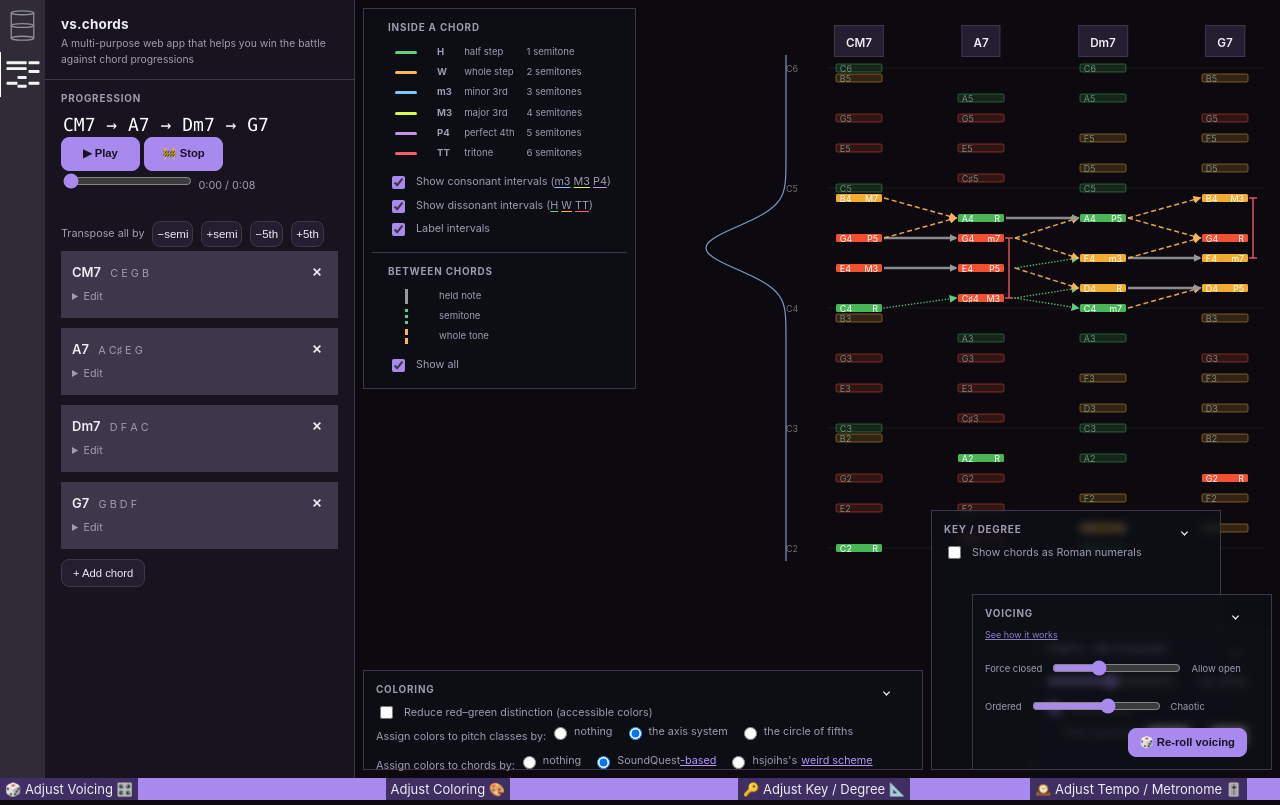
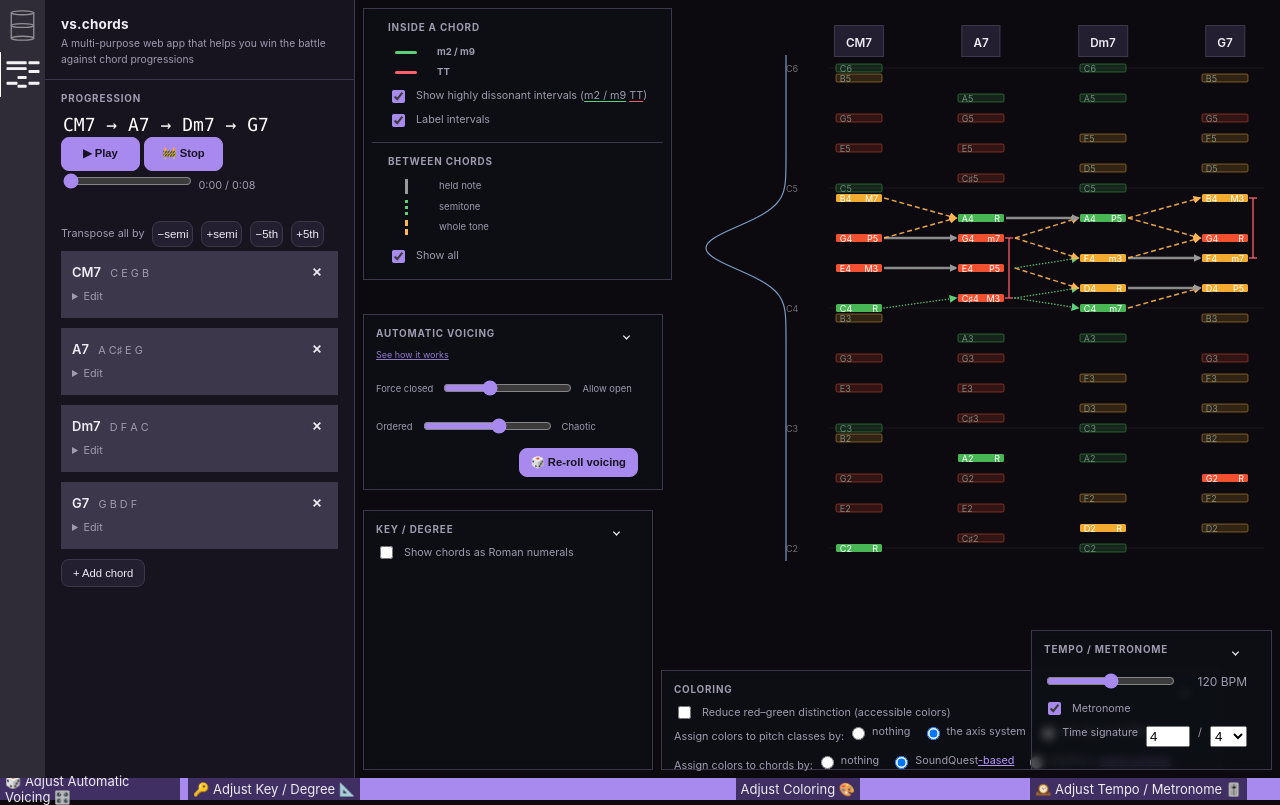
Before and after one commit to hsjoihs/vs-chords, a website with bundled scripts: page piano-roll.html in a window 1280 px wide. Built offline with nearby package versions, Linux system fonts and the light colour scheme.

Commit message:
Also adjust the CSS

```diff
--- a/lower-boxes.css
+++ b/lower-boxes.css
@@ -56,12 +56,12 @@ button.hide:hover {
  **************************/
 
 #toggle-box-of-tonnetz-and-coloring {
-    right: 770px;
+    right: 420px;
 }
 
 #tonnetz-and-coloring {
     position: absolute;
-    left: var(--box-spacing);
+    left: calc(var(--box-spacing) * 2 + 290px);
     bottom: calc(var(--bottom-bar-height) + var(--box-spacing));
     width: 560px;
     height: 260px;
@@ -211,12 +211,12 @@ button.hide:hover {
  *****************/
 
 #toggle-box-of-key-degree {
-    right: 370px;
+    right: 920px;
 }
 
 #key-degree {
     position: absolute;
-    left: calc(var(--box-spacing) * 2 + 560px);
+    left: var(--box-spacing);
     bottom: calc(var(--bottom-bar-height) + var(--box-spacing));
     width: 290px;
     height: 260px;
--- a/piano-roll.html
+++ b/piano-roll.html
@@ -43,11 +43,15 @@
 #tonic-group-control .tonic-shift:hover { border-color: var(--accent); }
 #tonic-group-control .tonic-group { color: var(--txt); min-width: 84px; text-align: center; }
 /* the Voicing panel (Boltzmann sampler controls), an overlay lower box */
-#voicing { position: absolute; right: var(--box-spacing); bottom: calc(var(--bottom-bar-height) + var(--box-spacing)); width: 300px; }
+#voicing { position: absolute; left: var(--box-spacing); bottom: calc(var(--bottom-bar-height) + var(--box-spacing) + 280px); width: 300px; }
 #voicing .spechint { margin: 2px 0 6px; }
 /* the currently-sounding chord: a translucent overlay tints the background (via
    an inset box-shadow, so a colored chord-name keeps its scheme hue underneath) */
 .chip.playing, #axis-system .child-box.playing { box-shadow: inset 0 0 0 999px rgba(90, 150, 255, 0.45); }
+
+#toggle-box-of-voicing {
+    right: 1100px;
+}
 </style>
 <body>
 <div id="app">
@@ -156,7 +160,7 @@
     <div id="voicing" class="overlay-box lower-box">
       <div class="block">
         <div class="title-and-hiding">
-          <h2>Voicing</h2>
+          <h2>Automatic Voicing</h2>
           <button class="hide" title="Hide"><img src="image/icons/hide.svg" width="10.8" height="9" /></button>
         </div>
         <div class="spechint"><a href="explain-boltzmann.html" target="_blank">See how it works</a></div>
@@ -186,15 +190,11 @@
         <h2>Inside a chord</h2>
         <div class="legend">
           <table class="intervals">
-            <tr><td><i style="border-color:var(--semitone)"></i></td><td><b>H</b></td><td>half step</td><td>1 semitone</td></tr>
-            <tr><td><i style="border-color:var(--whole)"></i></td><td><b>W</b></td><td>whole step</td><td>2 semitones</td></tr>
-            <tr><td><i style="border-color:var(--minor3rd)"></i></td><td><b>m3</b></td><td>minor 3rd</td><td>3 semitones</td></tr>
-            <tr><td><i style="border-color:var(--major3rd)"></i></td><td><b>M3</b></td><td>major 3rd</td><td>4 semitones</td></tr>
-            <tr><td><i style="border-color:var(--p4p5)"></i></td><td><b>P4</b></td><td>perfect 4th</td><td>5 semitones</td></tr>
-            <tr><td><i style="border-color:var(--tritone)"></i></td><td><b>TT</b></td><td>tritone</td><td>6 semitones</td></tr>
+            <tr><td><i style="border-color:var(--semitone)"></i></td><td><b>m2 / m9</b></td></tr>
+            <tr><td><i style="border-color:var(--tritone)"></i></td><td><b>TT</b></td></tr>
           </table>
-          <div class="toggle"><input type="checkbox" id="tConsonant" checked><label for="tConsonant">Show consonant intervals (<span style="text-decoration: var(--minor3rd) underline; text-underline-offset: 0.2em;">m3</span> <span style="text-decoration: var(--major3rd) underline; text-underline-offset: 0.2em;">M3</span> <span style="text-decoration: var(--p4p5) underline; text-underline-offset: 0.2em;">P4</span>)</label></div>
-          <div class="toggle"><input type="checkbox" id="tDissonant" checked><label for="tDissonant">Show dissonant intervals (<span style="text-decoration: var(--semitone) underline; text-underline-offset: 0.2em;">H</span> <span style="text-decoration: var(--whole) underline; text-underline-offset: 0.2em;">W</span> <span style="text-decoration: var(--tritone) underline; text-underline-offset: 0.2em;">TT</span>)</label></div>
+          <div class="toggle" style="display: none;"><input type="checkbox" id="tConsonant" checked><label for="tConsonant">Show consonant intervals (<span style="text-decoration: var(--minor3rd) underline; text-underline-offset: 0.2em;">m3</span> <span style="text-decoration: var(--major3rd) underline; text-underline-offset: 0.2em;">M3</span> <span style="text-decoration: var(--p4p5) underline; text-underline-offset: 0.2em;">P4</span>)</label></div>
+          <div class="toggle"><input type="checkbox" id="tDissonant" checked><label for="tDissonant">Show highly dissonant intervals (<span style="text-decoration: var(--semitone) underline; text-underline-offset: 0.2em;">m2 / m9</span>  <span style="text-decoration: var(--tritone) underline; text-underline-offset: 0.2em;">TT</span>)</label></div>
           <div class="toggle"><input type="checkbox" id="tIntervalLabels" checked><label for="tIntervalLabels">Label intervals</label></div>
         </div>
       </div>
@@ -216,7 +216,7 @@
     <div class="box-visibility-toggler" id="toggle-box-of-tonnetz-and-coloring">Adjust Coloring 🎨</div>
     <div class="box-visibility-toggler" id="toggle-box-of-key-degree">🔑 Adjust Key / Degree 📐</div>
     <div class="box-visibility-toggler" id="toggle-box-of-tempo-metronome">🕰️ Adjust Tempo / Metronome 🎚️</div>
-    <div class="box-visibility-toggler" id="toggle-box-of-voicing">🎲 Adjust Voicing 🎛️</div>
+    <div class="box-visibility-toggler" id="toggle-box-of-voicing">🎲 Adjust Automatic Voicing 🎛️</div>
   </div>
   <div id="left-bar" style="padding-top: 3px;">
     <img src="image/icons/cylinder.svg" title="Cylinder" width="45" height="45" style="opacity: 0.5; cursor: pointer;" />
```
